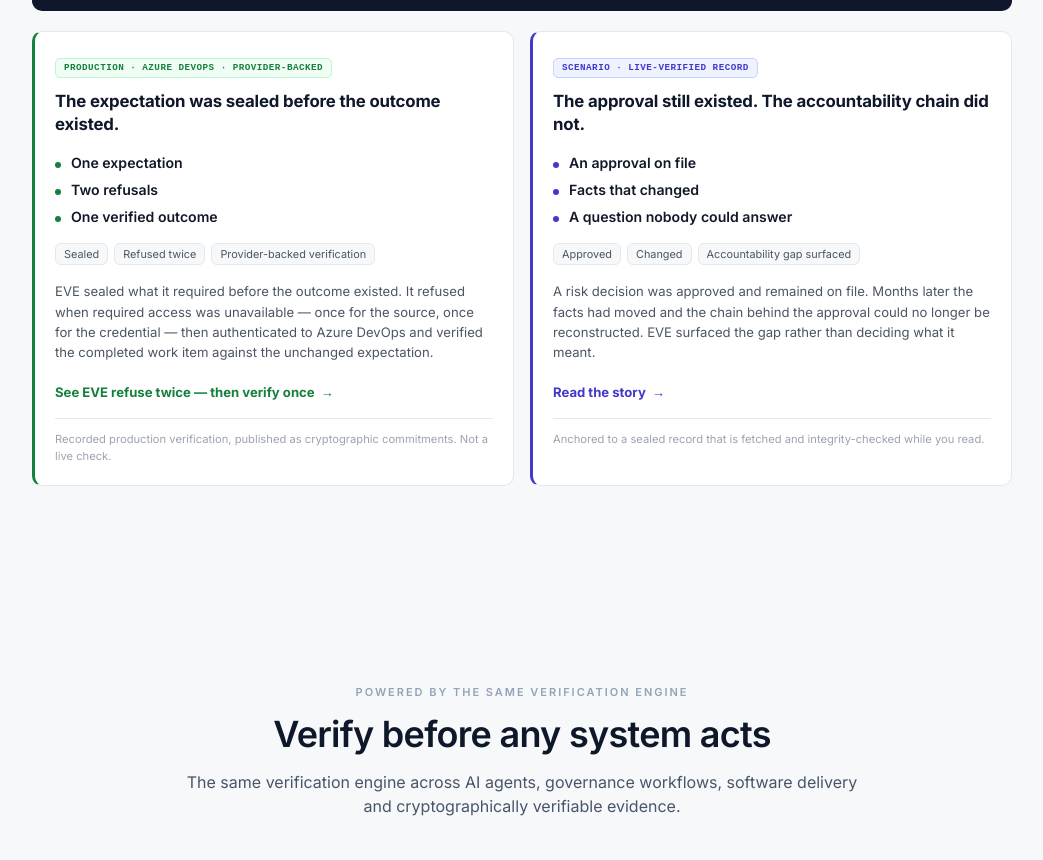
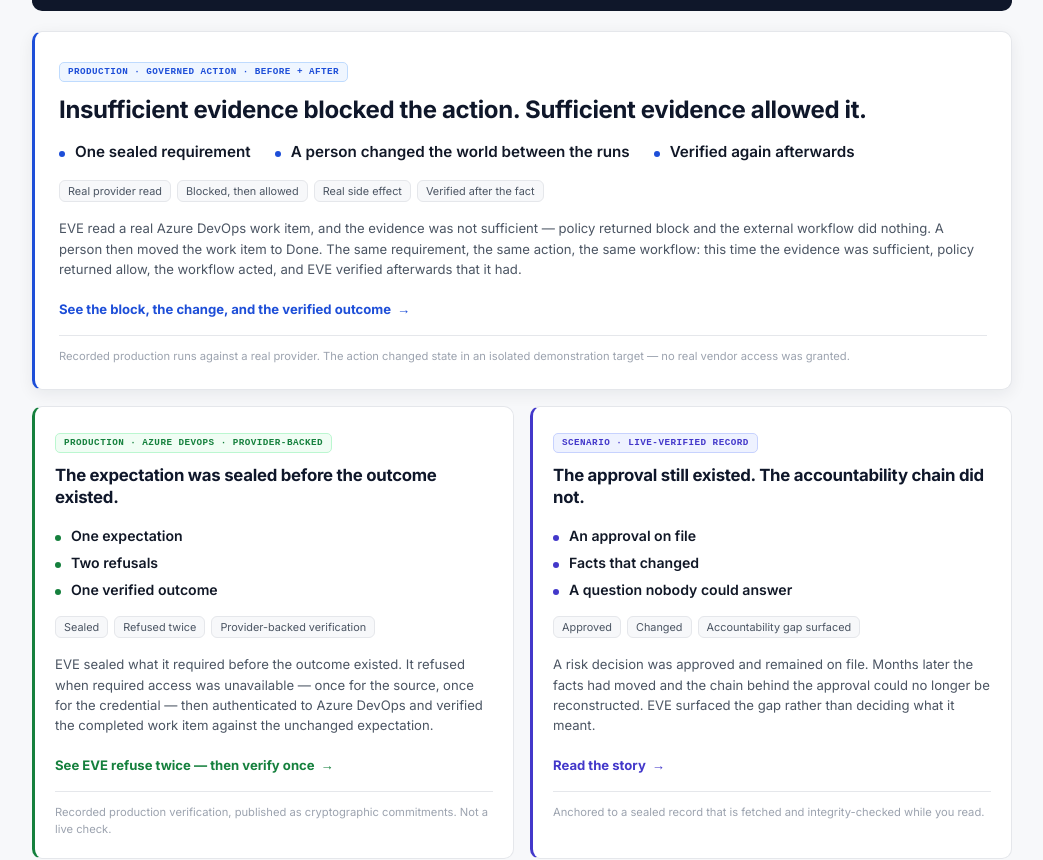
Before and after one commit to elekto-energy/eveverified, a Next.js app: page / in a window 1280 px wide. Shown: the part 1014-1874 px from the top of the page, without its empty margins (118-1161 px from the left). Built offline with nearby package versions, Linux system fonts and the light colour scheme.

Commit message:
demonstrations: add the governed-action proof as the featured demonstration

```diff
--- a/components/VerifiedDemonstrations/index.tsx
+++ b/components/VerifiedDemonstrations/index.tsx
@@ -51,6 +51,12 @@ const ACCENT: Record<
     dot: 'bg-green-700',
     link: 'text-green-700',
   },
+  PRODUCTION_GOVERNED_ACTION: {
+    rule: 'border-l-blue-700',
+    badge: 'border-blue-200 bg-blue-50 text-blue-700',
+    dot: 'bg-blue-700',
+    link: 'text-blue-700',
+  },
   SCENARIO_LIVE_VERIFIED: {
     rule: 'border-l-indigo-700',
     badge: 'border-indigo-200 bg-indigo-50 text-indigo-700',
@@ -61,6 +67,7 @@ const ACCENT: Record<
 
 function DemonstrationCard({ item, index }: { item: Demonstration; index: number }) {
   const accent = ACCENT[item.kind]
+  const featured = item.featured === true
 
   return (
     <motion.article
@@ -68,7 +75,9 @@ function DemonstrationCard({ item, index }: { item: Demonstration; index: number
       whileInView={{ opacity: 1, y: 0 }}
       viewport={{ once: true }}
       transition={{ duration: 0.45, delay: index * 0.1 }}
-      className={`flex flex-col rounded-[10px] border border-[#e5e7eb] border-l-[3px] bg-white p-5 ${accent.rule}`}
+      className={`flex flex-col rounded-[10px] border border-[#e5e7eb] border-l-[3px] bg-white ${accent.rule} ${
+        featured ? 'p-6 shadow-[0_4px_16px_rgba(15,23,42,.07)]' : 'p-5'
+      }`}
     >
       {/* RULE 2 — kind label, always visible, never abbreviated */}
       <div>
@@ -79,16 +88,26 @@ function DemonstrationCard({ item, index }: { item: Demonstration; index: number
         </span>
       </div>
 
-      <h3 className="mt-3 text-[1.05rem] font-bold leading-[1.35] tracking-[-.01em] text-[#0f172a]">
+      <h3
+        className={`mt-3 font-bold leading-[1.3] tracking-[-.015em] text-[#0f172a] ${
+          featured ? 'text-[1.3rem] md:text-[1.5rem]' : 'text-[1.05rem] leading-[1.35]'
+        }`}
+      >
         {item.headline}
       </h3>
 
       {/* RULE 1 — layer 1 dominates. Understood without reading further. */}
-      <div className="mt-4 flex flex-col gap-1.5">
+      <div className={`mt-4 gap-1.5 ${featured ? 'flex flex-col sm:flex-row sm:gap-6' : 'flex flex-col'}`}>
         {item.layer1.map((line) => (
           <div key={line} className="flex items-baseline gap-2.5">
             <span className={`mt-[6px] h-1.5 w-1.5 shrink-0 rounded-full ${accent.dot}`} />
-            <span className="text-[.88rem] font-semibold text-[#111827]">{line}</span>
+            <span
+              className={`font-semibold text-[#111827] ${
+                featured ? 'text-[.95rem]' : 'text-[.88rem]'
+              }`}
+            >
+              {line}
+            </span>
           </div>
         ))}
       </div>
@@ -152,10 +171,20 @@ export default function VerifiedDemonstrations() {
           </div>
         </motion.div>
 
-        <div className="mt-5 grid gap-4 md:grid-cols-2">
-          {demonstrations.map((item, i) => (
-            <DemonstrationCard key={item.id} item={item} index={i} />
-          ))}
+        <div className="mt-5 flex flex-col gap-4">
+          {demonstrations
+            .filter((d) => d.featured)
+            .map((item, i) => (
+              <DemonstrationCard key={item.id} item={item} index={i} />
+            ))}
+        </div>
+
+        <div className="mt-4 grid gap-4 md:grid-cols-2">
+          {demonstrations
+            .filter((d) => !d.featured)
+            .map((item, i) => (
+              <DemonstrationCard key={item.id} item={item} index={i + 1} />
+            ))}
         </div>
       </div>
     </section>
--- a/data/demonstrations.ts
+++ b/data/demonstrations.ts
@@ -31,12 +31,23 @@
  *   connection. Evidence is published as cryptographic commitments; the full
  *   records are retained for controlled diligence.
  *
+ * PRODUCTION_GOVERNED_ACTION
+ *   The strongest claim on this list, and it is separated for that reason.
+ *   A production run in which a verified determination governed whether an
+ *   external workflow performed a real action, and EVE afterwards verified
+ *   that the same action had occurred — both halves bound to ONE sealed
+ *   requirement. The others verify evidence; this one also shows a decision
+ *   and its consequence. Filing it under PRODUCTION_PROVIDER_BACKED would let
+ *   the weaker label mask the stronger claim, which is the same defect this
+ *   type exists to prevent, in the opposite direction.
+ *
  * SCENARIO_LIVE_VERIFIED
  *   A scenario narrative anchored to a real sealed record which is fetched and
  *   integrity-checked live, in the browser, at read time.
  */
 export type DemonstrationKind =
   | 'PRODUCTION_PROVIDER_BACKED'
+  | 'PRODUCTION_GOVERNED_ACTION'
   | 'SCENARIO_LIVE_VERIFIED'
 
 export interface Demonstration {
@@ -62,9 +73,47 @@ export interface Demonstration {
    * does not open the story.
    */
   evidenceNote: string
+  /**
+   * Renders full width, ahead of the grid. At most ONE demonstration may set
+   * this. It is a claim about relative strength, not a layout preference: the
+   * featured card is the one a visitor should read if they read only one.
+   */
+  featured?: boolean
 }
 
 export const demonstrations: Demonstration[] = [
+  {
+    id: 'governed-action',
+    kind: 'PRODUCTION_GOVERNED_ACTION',
+    kindLabel: 'Production · Governed action · Before + after',
+    headline:
+      'Insufficient evidence blocked the action. Sufficient evidence allowed it.',
+    layer1: [
+      'One sealed requirement',
+      'A person changed the world between the runs',
+      'Verified again afterwards',
+    ],
+    layer2: [
+      'Real provider read',
+      'Blocked, then allowed',
+      'Real side effect',
+      'Verified after the fact',
+    ],
+    summary:
+      'EVE read a real Azure DevOps work item, and the evidence was not ' +
+      'sufficient — policy returned block and the external workflow did ' +
+      'nothing. A person then moved the work item to Done. The same ' +
+      'requirement, the same action, the same workflow: this time the ' +
+      'evidence was sufficient, policy returned allow, the workflow acted, ' +
+      'and EVE verified afterwards that it had.',
+    href: 'https://grc.eveverified.com/chain/governed-action',
+    linkLabel: 'See the block, the change, and the verified outcome',
+    evidenceNote:
+      'Recorded production runs against a real provider. The action changed ' +
+      'state in an isolated demonstration target — no real vendor access was ' +
+      'granted.',
+    featured: true,
+  },
   {
     id: 'provider-backed',
     kind: 'PRODUCTION_PROVIDER_BACKED',
```
